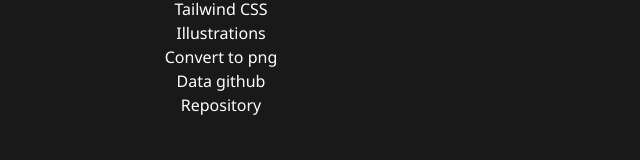
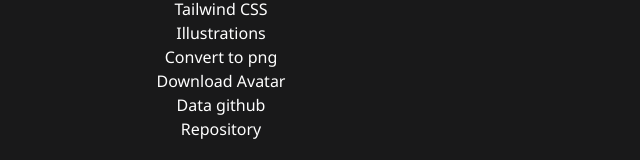
Before and after one commit to sebastrog/avatarcreator, a plain HTML site: page index.html in a window 1280 px wide. Shown: the part 544-704 px from the top of the page, without its empty margins (211-851 px from the left). Drawn offline with nearby package versions, Linux system fonts and the light colour scheme; no server answers.

Commit message:
Add resource link filesaver

```diff
--- a/index.html
+++ b/index.html
@@ -61,6 +61,8 @@
                         <a class="text-white" href="https://drawkit.com/product/playful-avatar-creator" target="_blank">Illustrations</a>
                         <br>
                         <a class="text-white" href="https://github.com/tsayen/dom-to-image" target="_blank">Convert to png</a>
+                        <br>
+                        <a class="text-white" href="https://github.com/eligrey/FileSaver.js/" target="_blank">Download Avatar</a>
                         <br>
                         <a class="text-white" href="https://raw.githubusercontent.com/sebastrog/datappi/main/avatarcreator/js/data.js" target="_blank">Data github</a>
                         <br>
```
